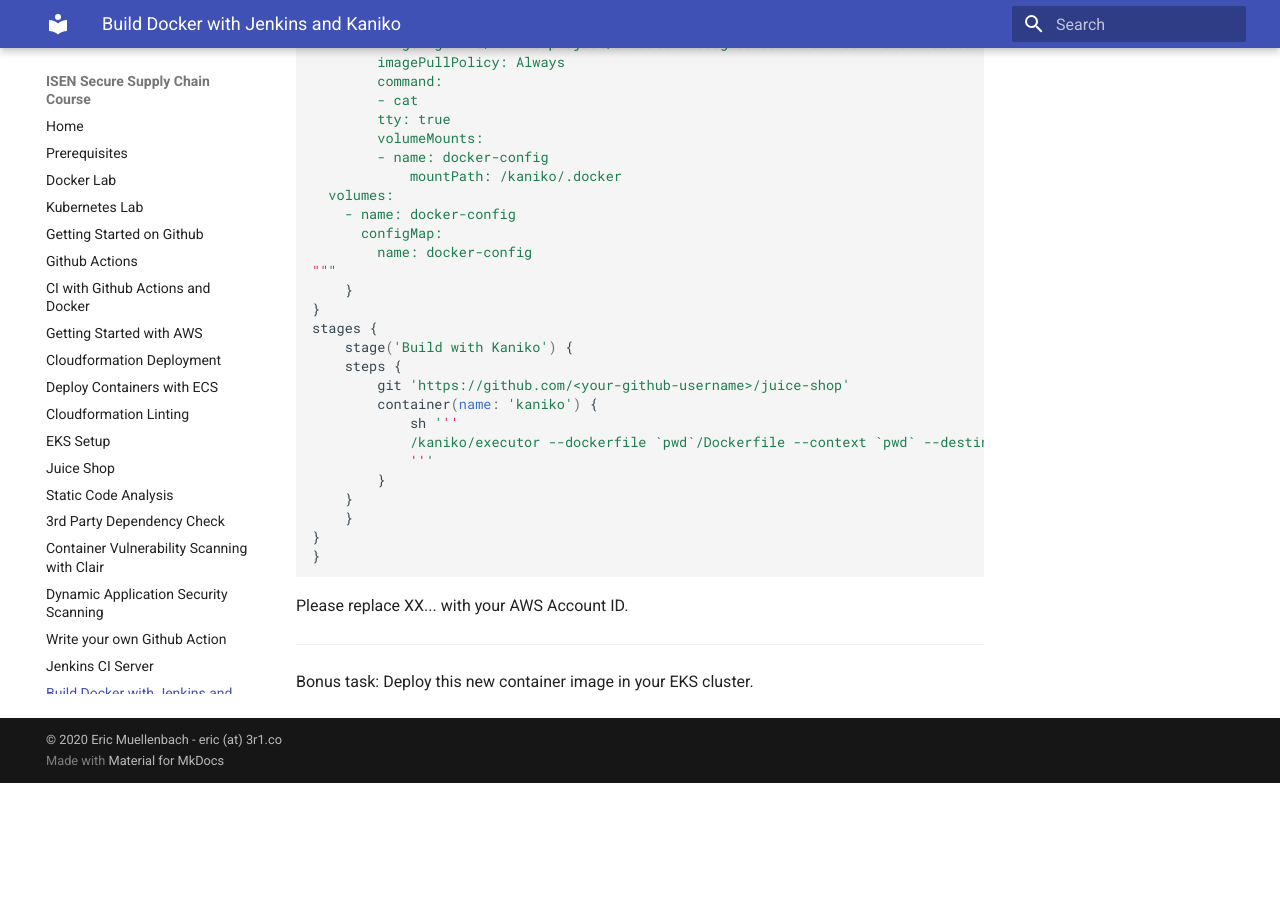
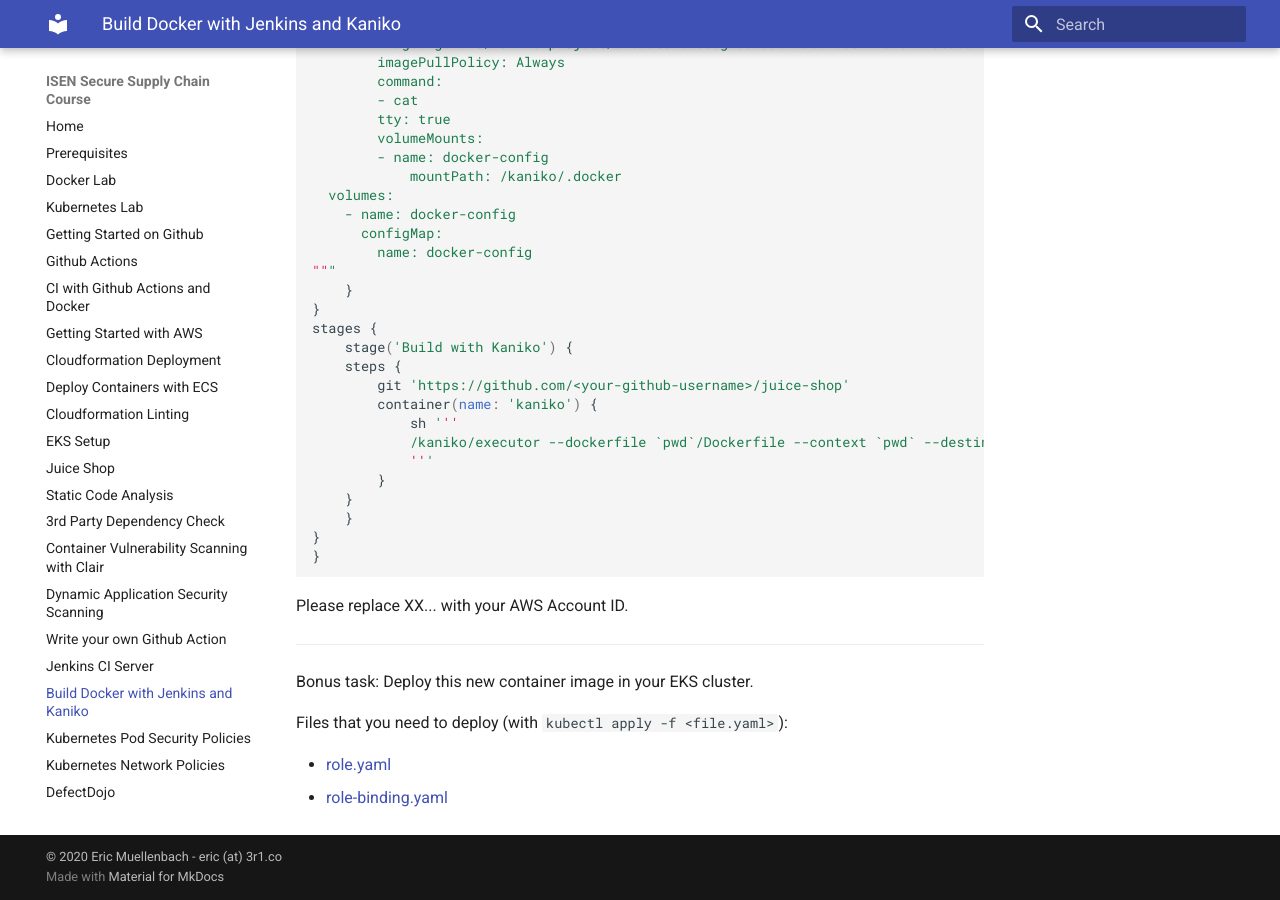
Before and after one commit to 3r1co/ssc, an MkDocs documentation site: the page built from docs/kaniko.md, in a window 1280 px wide and 900 px high, scrolled down 3803 px. Built offline with MkDocs 1.6.1 and Material for MkDocs 9.7.7, drawn with Linux system fonts in a browser that asks for light colours; before the commit the page ends 4586 px from its top, so only the background shows below that.

Commit message:
Add files for rbac

```diff
--- a/docs/kaniko.md
+++ b/docs/kaniko.md
@@ -162,3 +162,8 @@
 ---
 
 Bonus task: Deploy this new container image in your EKS cluster.
+
+Files that you need to deploy (with `kubectl apply -f <file.yaml>`):
+
+- [role.yaml](./files/eks/role.yaml)
+- [role-binding.yaml](./files/eks/role-binding.yaml)
```
